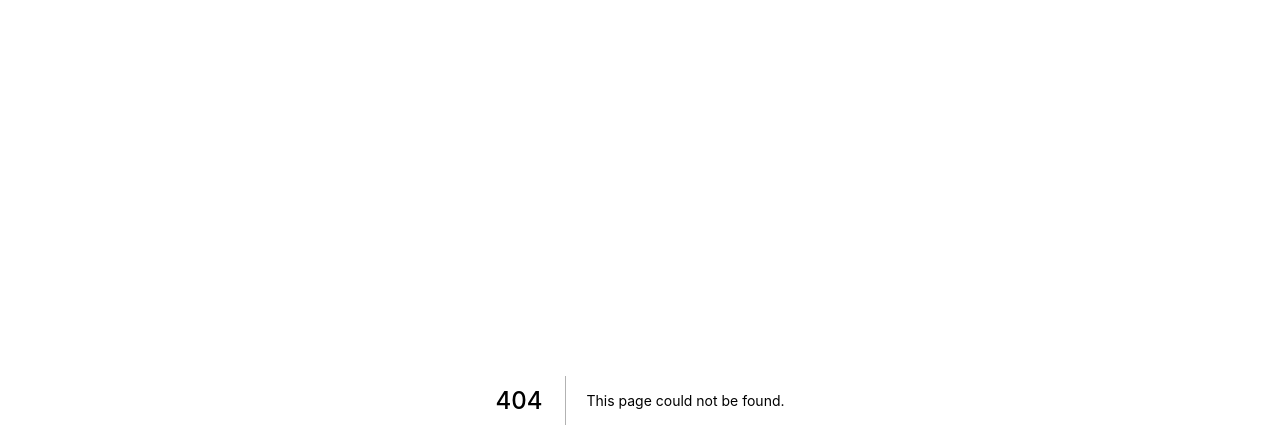
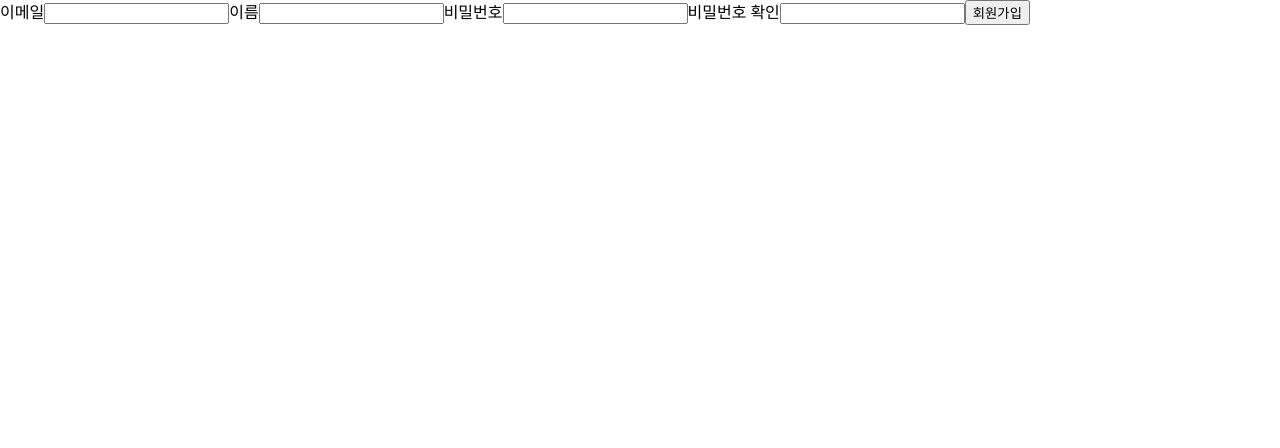
Before and after one commit to PanicBear/ui-test, a Next.js app: page /form in a window 1280 px wide. Before the commit this address had no page. Shown: the top 448 px of the page. Built offline with nearby package versions, Linux system fonts and the light colour scheme.

Commit message:
basic form

```diff
--- a/package.json
+++ b/package.json
@@ -9,6 +9,7 @@
     "lint": "next lint"
   },
   "dependencies": {
+    "@hookform/resolvers": "^2.9.7",
     "@types/styled-components": "^5.1.25",
     "next": "12.1.6",
     "react": "18.2.0",
@@ -18,7 +19,8 @@
     "reactstrap": "^9.1.1",
     "styled-components": "^5.3.5",
     "styled-reset": "^4.4.2",
-    "uuid": "^8.3.2"
+    "uuid": "^8.3.2",
+    "yup": "^0.32.11"
   },
   "devDependencies": {
     "@commitlint/cli": "^17.0.2",
--- /dev/null
+++ b/pages/form.tsx
@@ -0,0 +1,19 @@
+import { NextPage } from 'next';
+
+const Form:NextPage = () => {
+  return <div>
+    <form>
+      <label htmlFor="email">이메일</label>
+      <input type="email" name="email" />
+      <label htmlFor="name">이름</label>
+      <input type="text" name="name" />
+      <label htmlFor="pw">비밀번호</label>
+      <input type="text" name="pw" />
+      <label htmlFor="checkPw">비밀번호 확인</label>
+      <input type="text" name="checkPw" />
+      <button type="submit">회원가입</button>
+    </form>
+  </div>
+}
+
+export default Form;
```
Also changed, not shown: 1 other file (tests, documents, lock files or other folders).
